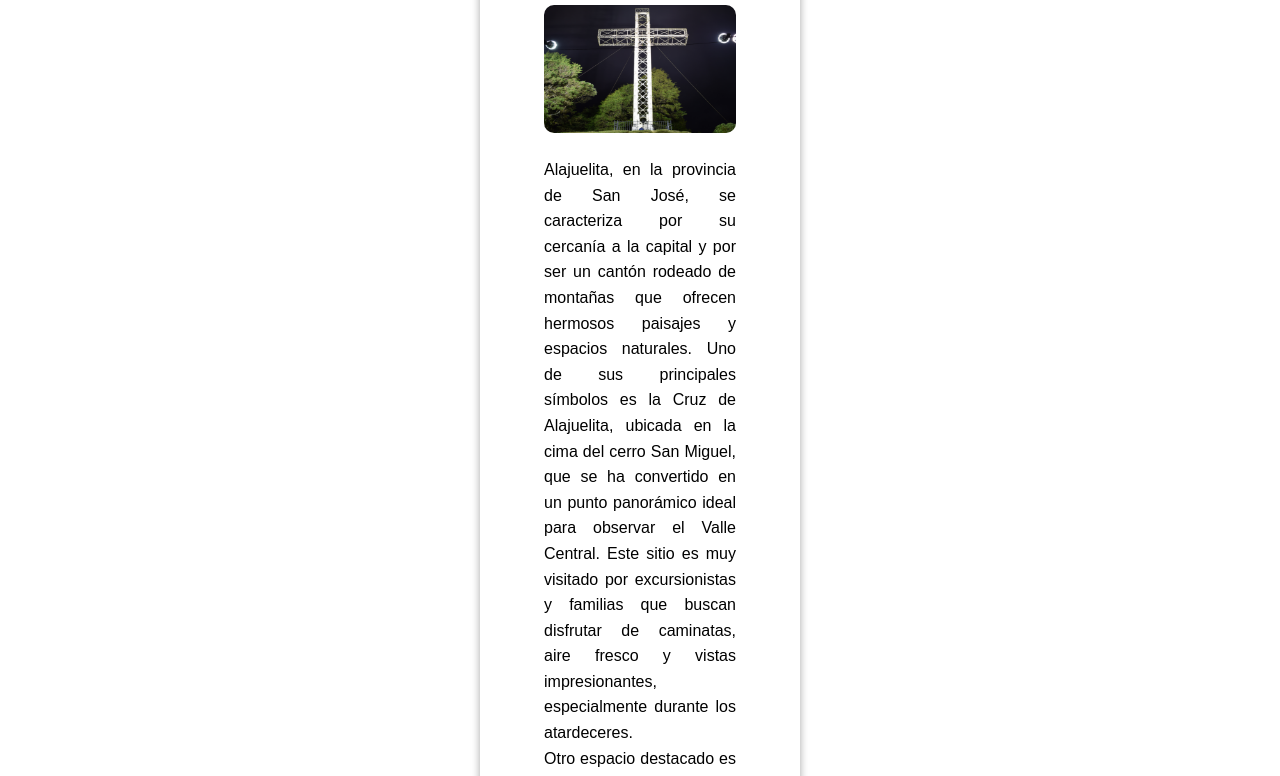
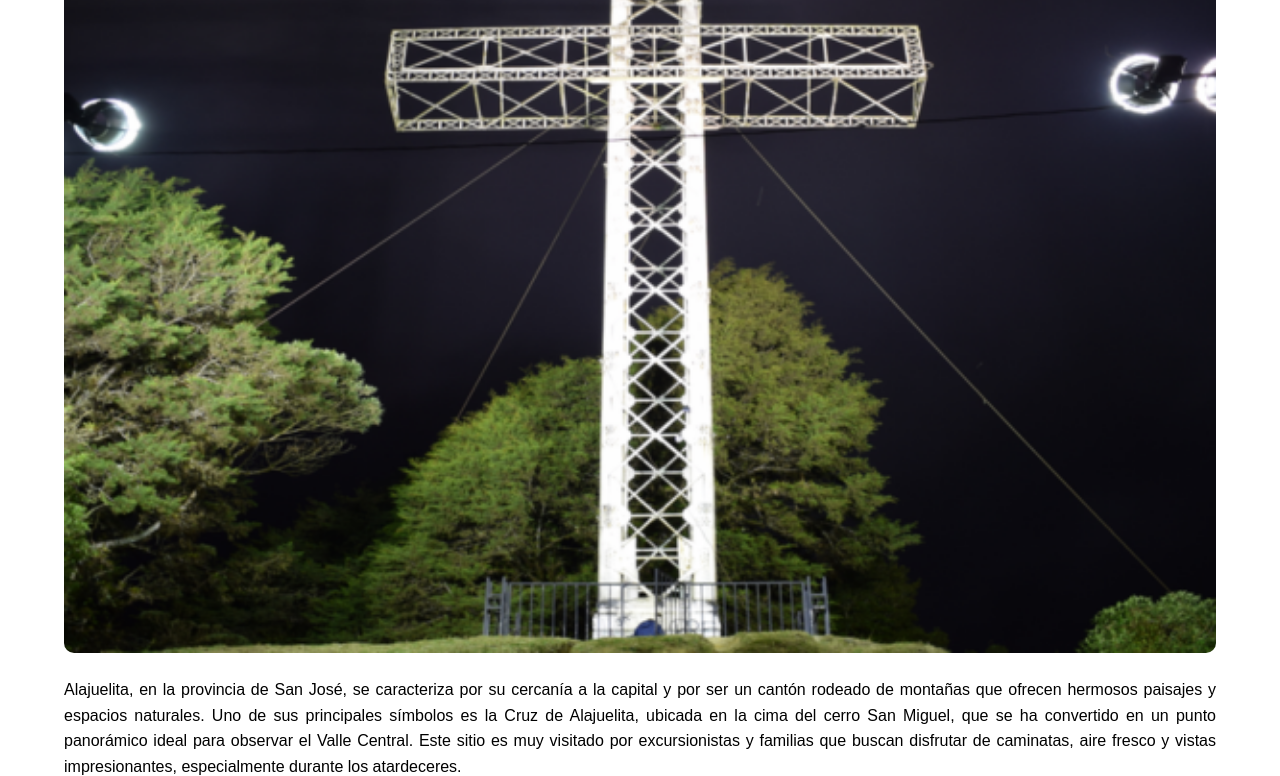
Before and after one commit to Blackdino1500Lx/Municipalidad-Page, a website: page pages/blog-template.html in a window 1280 px wide. Shown: the part 415-1191 px from the top of the page. Drawn offline with Linux system fonts and the light colour scheme.

Commit message:
Card ancho blog

```diff
--- a/css/style.css
+++ b/css/style.css
@@ -403,14 +403,12 @@
 
 /*Blog Template*/
 .page-wrapper {
-  max-width: 1100px;
-  margin: 30px auto;
+  max-width: 1300px;
+  margin: 10rem auto;
   background: #fff;
-  margin: 15rem 30rem;
   border-radius: 12px;
   box-shadow: 0 2px 8px rgba(0, 0, 0, 0.356);
   padding: 5rem 4rem;
-
 }
 
 .main-title {
```
